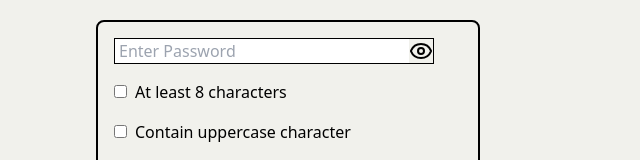
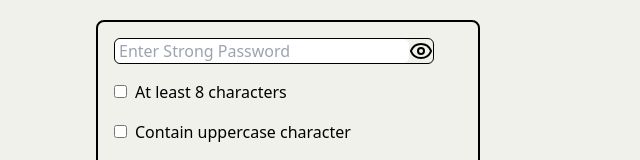
Before and after one commit to Theogene120/react-thegym-practice, a React (Vite) app: page / in a window 1280 px wide. Shown: the top 160 px of the page, without its empty margins (0-640 px from the left). Built offline with nearby package versions, Linux system fonts and the light colour scheme.

Commit message:
changes on mental model

```diff
--- a/src/MentalModel.jsx
+++ b/src/MentalModel.jsx
@@ -4,8 +4,8 @@ function MentalModel(){
     const [text, setText] = React.useState('')
     const condition = [
         {label : 'At least 8 characters', isChecked: text.length >= 8},
-        {label : 'Contain uppercase character', isChecked: text.split('').some(v => v > 'A' && v < 'Z')},
-        {label : 'Contain lowercase character', isChecked: text.split('').some(v => v > 'a' && v < 'z')},
+        {label : 'Contain uppercase character', isChecked: text.split('').some(v => v >= 'A' && v <= 'Z')},
+        {label : 'Contain lowercase character', isChecked: text.split('').some(v => v >= 'a' && v <= 'z')},
         {label : 'Contain a digit', isChecked: text.split('').some(v => !isNaN(v))},
         {label : 'Contain a special character', isChecked: text.split('').some(ch =>
             !( (ch >= 'a' && ch <= 'z') ||
@@ -30,8 +30,8 @@ function MentalModel(){
 
     return(
         <div>
-            <div className="m-4 border border-black w-80 flex">
-                <input onChange={(e) => handleChanges(e)} className="outline-none pl-1 w-full" placeholder="Enter Password" type={show ? 'text' : 'password'} />
+            <div className="m-4 border border-black w-80 flex rounded-md">
+                <input onChange={(e) => handleChanges(e)} className="outline-none pl-1 w-full rounded-md" placeholder="Enter Strong Password" type={show ? 'text' : 'password'} />
                 <button onClick={handleShow}><svg xmlns="http://www.w3.org/2000/svg" width="24" height="24" viewBox="0 0 24 24" fill="none" stroke="currentColor" stroke-width="2" stroke-linecap="round" stroke-linejoin="round" class="lucide lucide-eye-icon lucide-eye"><path d="M2.062 12.348a1 1 0 0 1 0-.696 10.75 10.75 0 0 1 19.876 0 1 1 0 0 1 0 .696 10.75 10.75 0 0 1-19.876 0"/><circle cx="12" cy="12" r="3"/></svg></button>
             </div>
             <div>
```
